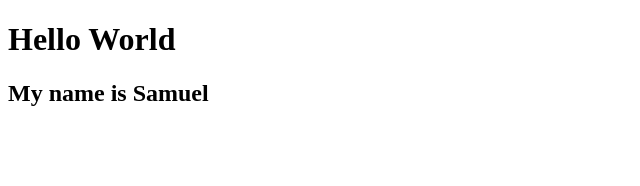
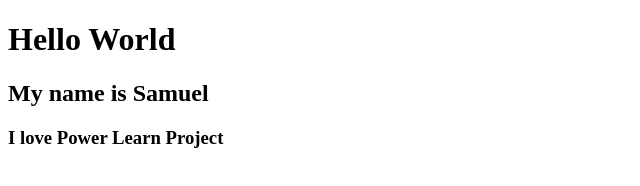
Before and after one commit to TopmanDev/Trial-Repo, a plain HTML site: page index.html in a window 1280 px wide. Shown: the whole page, without its empty margins (0-640 px from the left). Drawn offline with Linux system fonts and the light colour scheme.

Commit message:
index.html file modified

```diff
--- a/index.html
+++ b/index.html
@@ -8,5 +8,6 @@
 <body>
     <h1>Hello World</h1>
     <h2>My name is Samuel</h2>
+    <h3>I love Power Learn Project</h3>
 </body>
 </html>
```
